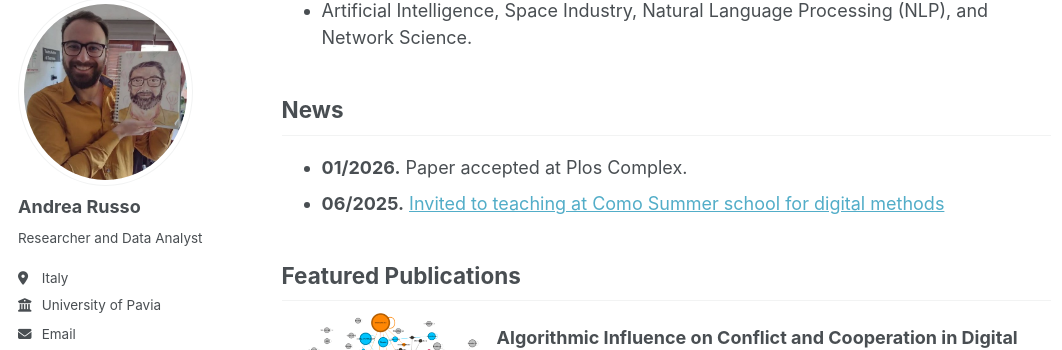
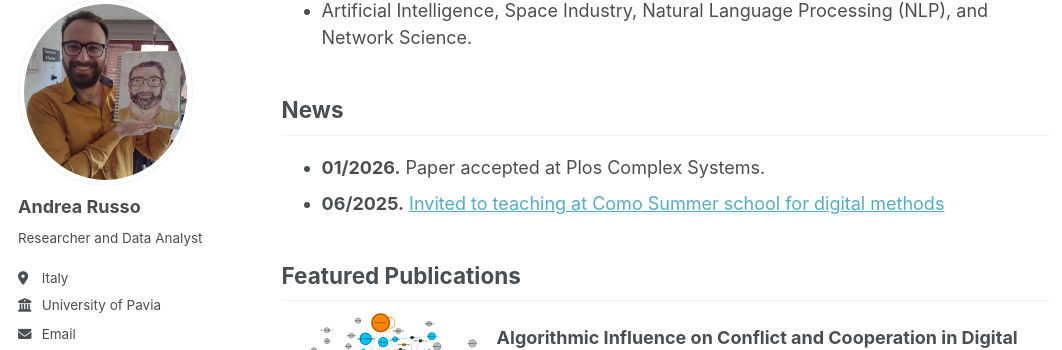
Before and after one commit to AndreaRussoPhD/AndreaRussoPhD.github.io, a Jekyll site: the page built from _pages/about.md, in a window 1280 px wide and 900 px high, scrolled down 406 px. Shown: the part 103-453 px from the top of the window, without its empty margins (0-1062 px from the left). Built offline with Jekyll 4.4.1, drawn with Linux system fonts in a browser that asks for light colours; some web fonts are replaced; a script bundle is joined from its source files by our own code; library files that are not in the unit come from our copies.

Commit message:
Update news.yml

```diff
--- a/_data/news.yml
+++ b/_data/news.yml
@@ -1,5 +1,5 @@
 - date: "01/2026"
-  text: "Paper accepted at Plos Complex."
+  text: "Paper accepted at Plos Complex Systems."
   #link: "https://doi.org/...."   # opzionale
 
 - date: "06/2025"
```
